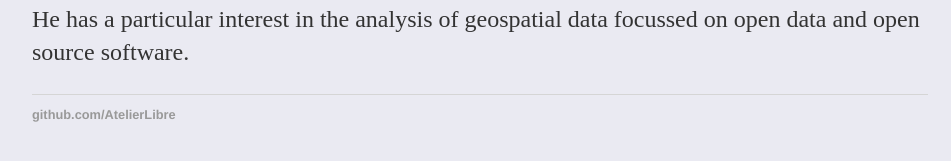
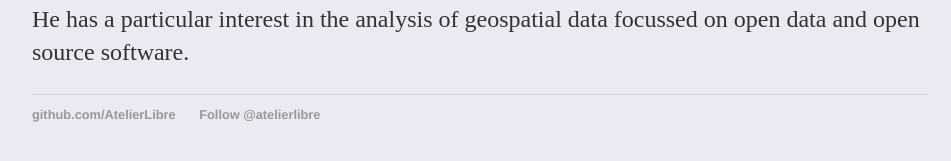
Before and after one commit to AtelierLibre/AtelierLibre.github.io, a Jekyll site: the page built from about/index.html, in a window 1280 px wide. Shown: the part 286-447 px from the top of the page, without its empty margins (160-1111 px from the left). Built offline with Jekyll 4.4.1, drawn with Linux system fonts in a browser that asks for light colours; comment, search, counter and statistics services are not loaded.

Commit message:
add twitter button

```diff
--- a/_layouts/default.html
+++ b/_layouts/default.html
@@ -23,6 +23,7 @@
             <footer>
             <ul>
                 <li><a href="https://github.com/AtelierLibre">github.com/AtelierLibre</a></li>
+                <li><a href="https://twitter.com/atelierlibre?ref_src=twsrc%5Etfw" class="twitter-follow-button" data-show-count="false">Follow @atelierlibre</a><script async src="https://platform.twitter.com/widgets.js" charset="utf-8"></script></li>
             </ul>
             </footer>
 
```
